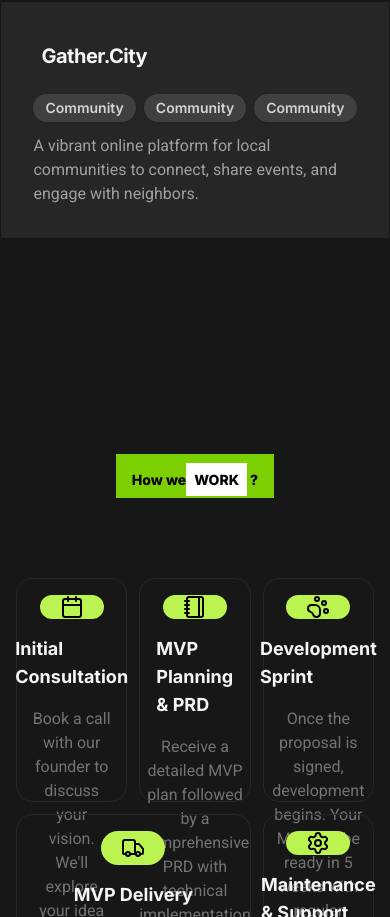
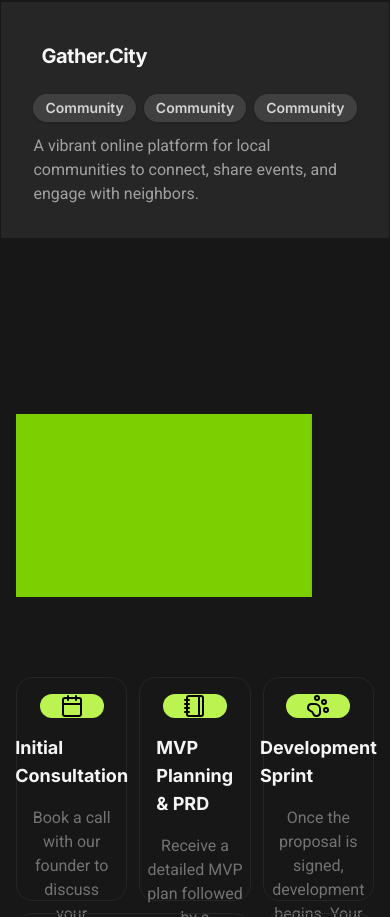
Before and after one commit to samyyzz/Portfolio-v2.0, a Next.js app: page / in a window 390 px wide. Shown: the part 4867-5784 px from the top of the page. Built offline with nearby package versions, Linux system fonts and the light colour scheme; grey boxes are pictures that could not be loaded.

Commit message:
updated: navbar hover color  ; Added : Workflow scrollAnimation

```diff
--- a/src/app/page.tsx
+++ b/src/app/page.tsx
@@ -9,15 +9,13 @@ import { Offerings } from "@/components/offerings";
 import { Projects } from "@/components/projects";
 import { Testimonial } from "@/components/testimonials";
 import { Workflow } from "@/components/workflow";
-import Image from "next/image";
 
 const rolesList = ["Designer /", "Developer /", "Editor"];
 
 export default function Home() {
   return (
     <div>
-      {/* <Container className="flex min-h-screen flex-col gap-20 p-4 md:pt-20 md:pb-10"> */}
-      <Container className="flex min-h-screen flex-col gap-20 p-4 ">
+      <Container className="flex min-h-screen flex-col gap-20 p-4">
         <Intro
           name="Sameer Ranjan Singh"
           aboutMe={rolesList}
@@ -35,11 +33,3 @@ export default function Home() {
     </div>
   );
 }
-
-{/* <Image
-  src={"/banner.png"}
-  width={1250}
-  height={100}
-  alt="Banner"
-  className="rounded-4xl"
-/>; */}
--- a/src/components/navbar/index.tsx
+++ b/src/components/navbar/index.tsx
@@ -71,7 +71,7 @@ export const Navbar = () => {
               {hovered === idx && (
                 <motion.span
                   layoutId="hovered-span"
-                  className="bg-secondary absolute inset-0 h-full w-full rounded-md"
+                  className="bg-lime-400 absolute inset-0 h-full w-full rounded-full"
                   transition={{ type: "spring", stiffness: 300, damping: 20 }}
                 />
               )}
--- a/src/components/workflow/FlowCard.tsx
+++ b/src/components/workflow/FlowCard.tsx
@@ -1,11 +1,11 @@
 import { Roboto } from "next/font/google";
 import React from "react";
+import { motion } from "motion/react";
 
 const roboto = Roboto({
   subsets: ["cyrillic"],
   weight: ["400", "700", "900"],
 });
-
 
 export interface WorkFlow {
   idx?: number;
@@ -15,14 +15,30 @@ export interface WorkFlow {
   className?: string;
 }
 
-export const FlowCard = ({ Icon, title, description, className }: WorkFlow) => {
+export const FlowCard = ({
+  Icon,
+  title,
+  description,
+  className,
+  idx,
+}: WorkFlow) => {
   return (
-    <div
-      className={`${className} h-56 flex flex-col items-center justify-start gap-4 rounded-2xl border border-neutral-800 p-4 hover:shadow hover:border hover:border-neutral-700 transition duration-300`}
+    <motion.div
+      initial={{ opacity: 0, filter: `blur(15px)`, y: 10 }}
+      whileInView={{ opacity: 100, filter: `blur(0px)`, y: 0 }}
+      transition={{
+        delay: parseInt(`${idx && idx * 0.2}`),
+        ease: "easeInOut",
+      }}
+      className={`${className} flex h-56 flex-col items-center justify-start gap-4 rounded-2xl border border-neutral-800 p-4 transition duration-300 hover:border hover:border-neutral-700 hover:shadow`}
     >
-      <div className="rounded-full bg-lime-300 size-16 flex justify-center items-center">{Icon}</div>
-      <h1 className="text-secondary font-bold text-lg">{title}</h1>
-      <p className={`${roboto.className} text-neutral-500 text-center`}>{description}</p>
-    </div>
+      <div className="flex size-16 items-center justify-center rounded-full bg-lime-300">
+        {Icon}
+      </div>
+      <h1 className="text-secondary text-lg font-bold">{title}</h1>
+      <p className={`${roboto.className} text-center text-neutral-500`}>
+        {description}
+      </p>
+    </motion.div>
   );
 };
--- a/src/components/workflow/index.tsx
+++ b/src/components/workflow/index.tsx
@@ -1,6 +1,7 @@
-import React from "react";
+import React, { useRef } from "react";
 import Container from "../Container";
 import { FlowCard, WorkFlow } from "./FlowCard";
+import { motion, useScroll, useSpring, useTransform } from "motion/react";
 import {
   CalendarIcon,
   NotebookIcon,
@@ -43,42 +44,69 @@ export const workflow: WorkFlow[] = [
 ];
 
 export const Workflow = () => {
+  const workRef = useRef<HTMLDivElement>(null);
+  const { scrollYProgress } = useScroll({
+    target: workRef,
+    offset: ["start end", "end start"],
+  });
+
+  // const opacityContainer = useTransform(scrollYProgress, [0, 0.3], [0, 50]);
+  const scaleContainer = useTransform(scrollYProgress, [0, 0.5], [10, 1]);
+  const yContainer = useSpring(
+    useTransform(scrollYProgress, [0, 0.1, 0.5], [1100, -100, 0]),
+  );
+  const xContainer = useTransform(scrollYProgress, [0, 0.5], [-600, 0]);
+  const heightContainer = useTransform(scrollYProgress, [0, 0.5], [280, 70]);
   return (
     <Container>
-      <div className="mb-20 flex w-full flex-col items-center justify-center gap-4 pt-10">
-        <h1 className="bg-lime-500 px-4 py-2 pt-4 text-center text-sm font-extrabold text-black md:text-5xl">
+      <div className="mb-20 flex w-full flex-col items-center justify-center gap-4 overflow-x-hidden overflow-y-hidden pt-10">
+        <motion.h1
+          ref={workRef}
+          style={{
+            scale: scaleContainer,
+            y: yContainer,
+            x: xContainer,
+            height: heightContainer,
+          }}
+          transition={{ ease: "easeInOut", duration: 0.3 }}
+          className="bg-lime-500 px-4 py-2 pt-4 text-center text-sm font-extrabold text-black md:text-5xl"
+        >
           How we
-          {/* <span className="gradient-title from-blue-500 to-blue-700"> */}
           <span className="bg-white p-2 font-extrabold text-black">WORK</span> ?
-        </h1>
+        </motion.h1>
       </div>
       <div className="flex items-center justify-center">
         <div className="grid grid-cols-3 gap-3">
           <FlowCard
+            idx={0}
             Icon={workflow[0].Icon}
             title={workflow[0].title}
             description={workflow[0].description}
             className="col-span-1"
           />
           <FlowCard
+            idx={1}
             Icon={workflow[1].Icon}
             title={workflow[1].title}
             description={workflow[1].description}
             className="col-span-1"
           />
           <FlowCard
+            idx={2}
             Icon={workflow[2].Icon}
             title={workflow[2].title}
             description={workflow[2].description}
             className="col-span-1"
           />
           <FlowCard
+            idx={3}
             Icon={workflow[3].Icon}
             title={workflow[3].title}
             description={workflow[3].description}
             className="col-span-2"
           />
           <FlowCard
+            idx={4}
             Icon={workflow[4].Icon}
             title={workflow[4].title}
             description={workflow[4].description}
```
